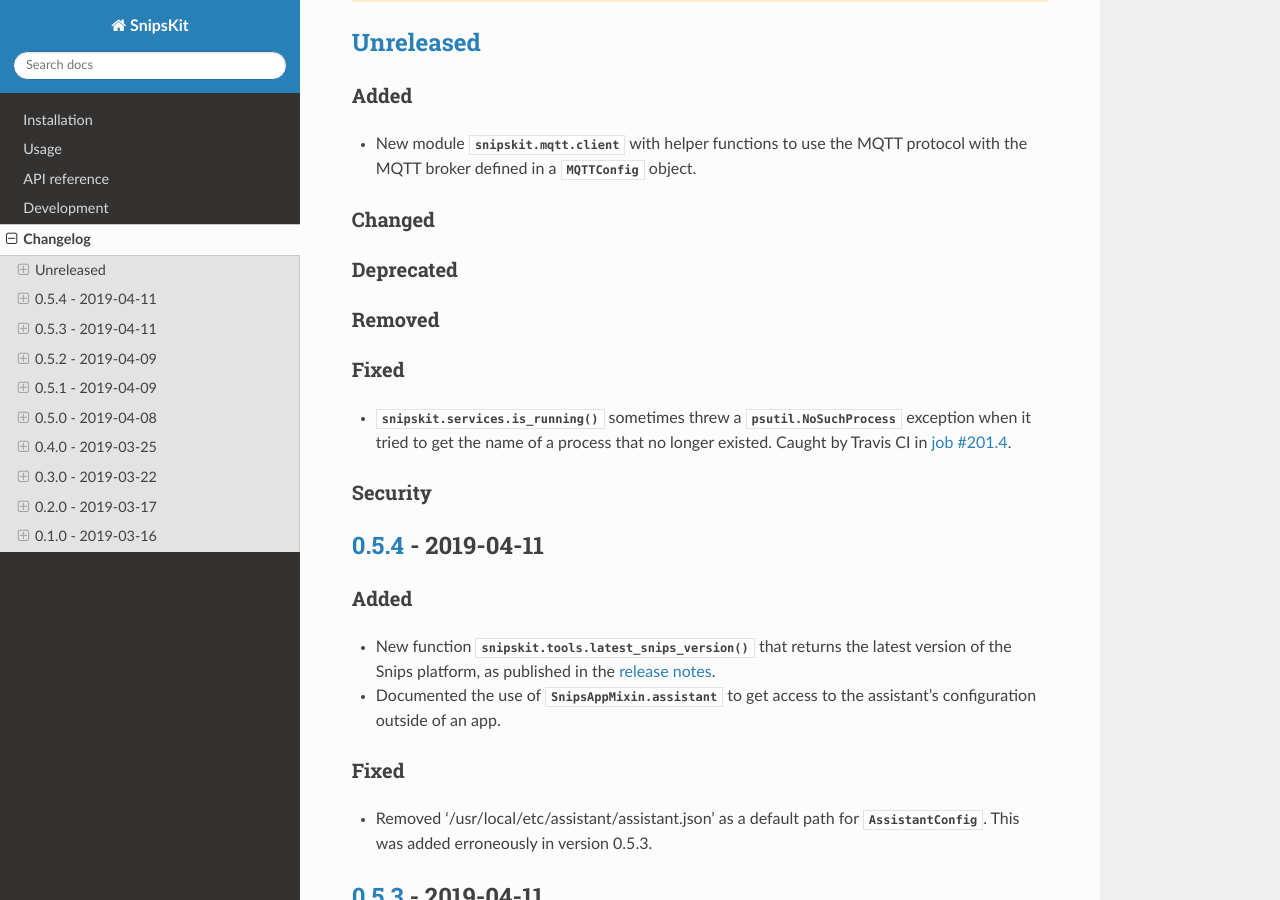
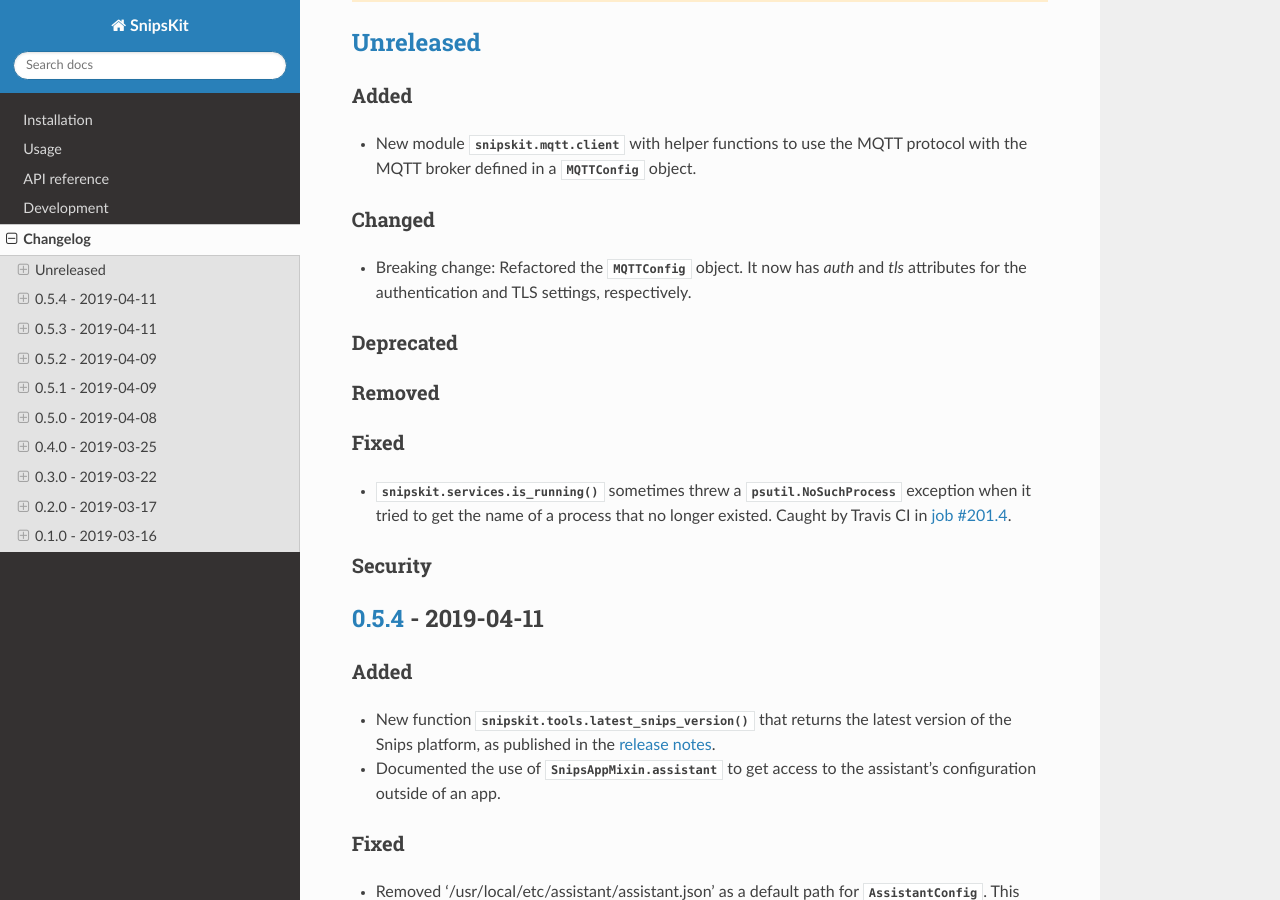
Before and after one commit to koenvervloesem/snipskit, a Sphinx documentation site: the page built from docs/source/CHANGELOG.rst, in a window 1280 px wide and 900 px high, scrolled down 571 px. Built offline with Sphinx 7.4.7 and the Read the Docs theme 2.0.0, drawn with Linux system fonts in a browser that asks for light colours.

Commit message:
Docs: cleanup

```diff
--- a/docs/source/API.rst
+++ b/docs/source/API.rst
@@ -34,7 +34,13 @@
 .. autoclass:: snipskit.config.AssistantConfig
    :members:
 
+.. autoclass:: snipskit.config.MQTTAuthConfig
+   :members:
+
 .. autoclass:: snipskit.config.MQTTConfig
+   :members:
+
+.. autoclass:: snipskit.config.MQTTTLSConfig
    :members:
 
 .. autoclass:: snipskit.config.SnipsConfig
--- a/docs/source/CHANGELOG.rst
+++ b/docs/source/CHANGELOG.rst
@@ -29,6 +29,8 @@
 
 Changed
 =======
+
+- Breaking change: Refactored the :class:`.MQTTConfig` object. It now has `auth` and `tls` attributes for the authentication and TLS settings, respectively.
 
 Deprecated
 ==========
```
Also changed, not shown: 1 other file.
